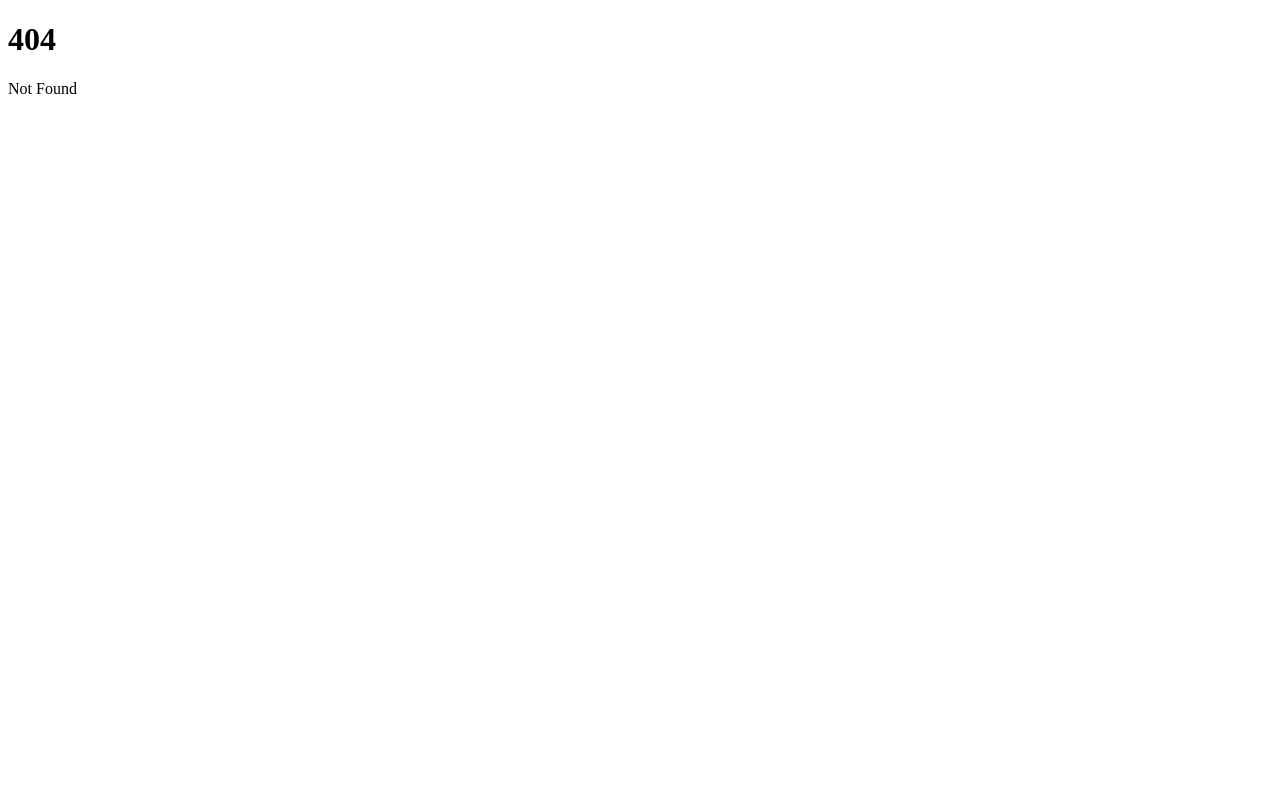
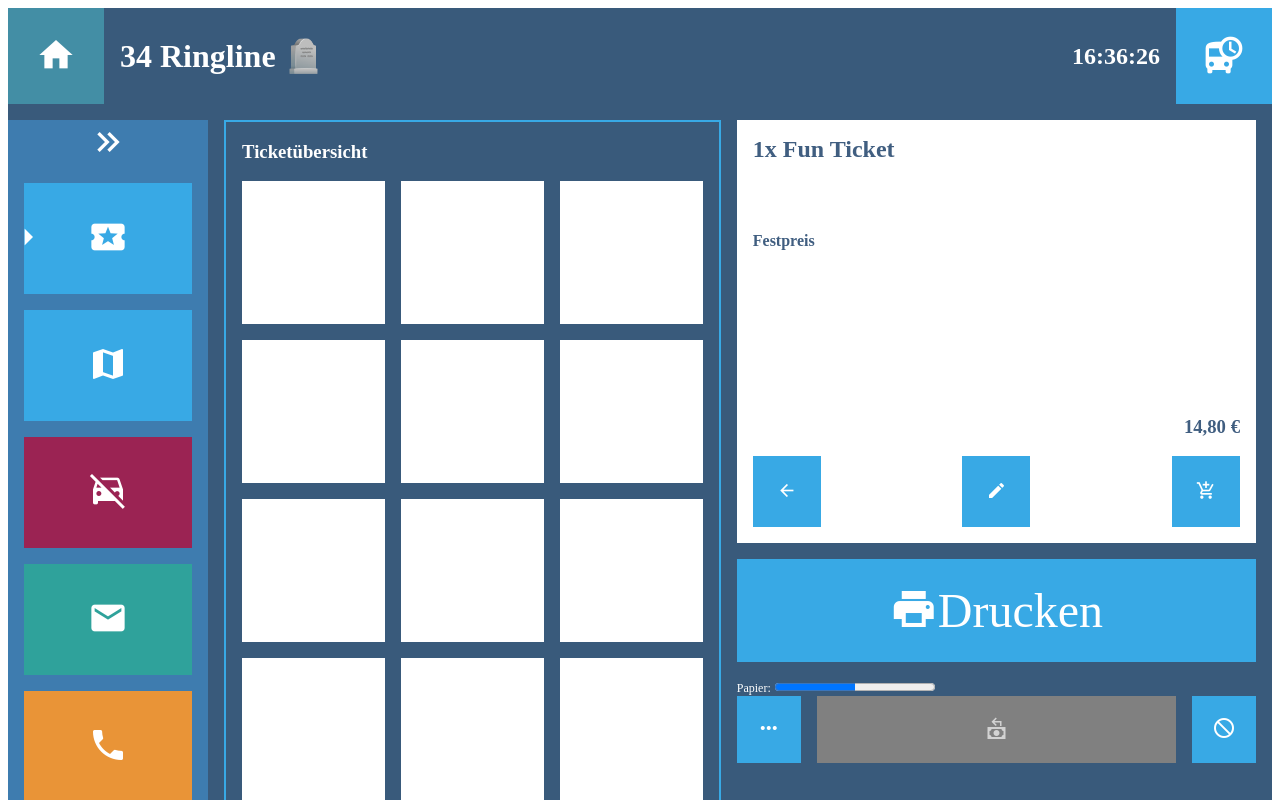
Before and after one commit to JulianSchmidtke/ScanBus, a SvelteKit app in the folder App/: page /bus in a window 1280 px wide. Before the commit this address had no page. Shown: the top 800 px of the page. Built offline with nearby package versions, Linux system fonts and the light colour scheme.

Commit message:
Add a first draft of the bus ui

```diff
--- a/App/package.json
+++ b/App/package.json
@@ -24,9 +24,5 @@
 		"typescript": "^5.0.0",
 		"vite": "^4.4.2"
 	},
-	"type": "module",
-	"dependencies": {
-		"@svelteuidev/composables": "^0.15.3",
-		"@svelteuidev/core": "^0.15.3"
-	}
+	"type": "module"
 }
--- a/App/src/app.html
+++ b/App/src/app.html
@@ -3,6 +3,11 @@
 	<head>
 		<meta charset="utf-8" />
 		<link rel="icon" href="%sveltekit.assets%/favicon.png" />
+		<link
+			rel="stylesheet"
+			href="https://cdn.jsdelivr.net/npm/@mdi/font@7.2.96/css/materialdesignicons.min.css"
+			type="text/css"
+		/>
 		<meta name="viewport" content="width=device-width" />
 		%sveltekit.head%
 	</head>
--- /dev/null
+++ b/App/src/routes/bus/+page.svelte
@@ -0,0 +1,246 @@
+<script>
+	let time = new Date();
+</script>
+
+<header>
+	<div class="home-icon"><span class="mdi mdi-home" /></div>
+	<div class="header-text">
+		<h1>34 Ringline 🪦</h1>
+		<h2>{time.toLocaleTimeString('de-DE')}</h2>
+	</div>
+
+	<div class="bustime-icon"><span class="mdi mdi-bus-clock" /></div>
+</header>
+<main>
+	<div class="col1">
+		<div class="mdi mdi-chevron-double-right" />
+		<div class="col1-element" style="position: relative;">
+			<div class="mdi mdi-menu-right" />
+			<div class="mdi mdi-ticket" />
+		</div>
+		<div class="col1-element">
+			<div class="mdi mdi-map" />
+		</div>
+		<div class="col1-element" style="background-color: #9B2353;">
+			<div class="mdi mdi-car-off" />
+		</div>
+		<div class="col1-element" style="background-color: #2FA29B;">
+			<div class="mdi mdi-email" />
+		</div>
+		<div class="col1-element" style="background-color: #E99437;">
+			<div class="mdi mdi-phone" />
+		</div>
+		<div class="col1-element" style="background-color: #277DCA;">
+			<div class="mdi mdi-sign-direction" />
+		</div>
+		<div class="col1-element" style="background-color: #E99437;">
+			<div class="mdi mdi-bus-multiple" />
+		</div>
+	</div>
+	<div class="col2">
+		<h3>Ticketübersicht</h3>
+		<div class="options-grid">
+			<div />
+			<div />
+			<div />
+			<div />
+			<div />
+			<div />
+			<div />
+			<div />
+			<div />
+			<div />
+			<div />
+			<div />
+		</div>
+	</div>
+	<div class="col3">
+		<div class="tickets">
+			<h2>1x Fun Ticket</h2>
+			<h4>Festpreis</h4>
+			<h3>14,80 €</h3>
+			<div>
+				<div class="mdi mdi-arrow-left" />
+				<div class="mdi mdi-pencil" />
+				<div class="mdi mdi-cart-plus" />
+			</div>
+		</div>
+		<div class="mdi mdi-printer">Drucken</div>
+		<div class="paper">
+			<label for="paper">Papier: </label>
+			<progress id="paper" max="100" value="50">0%</progress>
+		</div>
+		<div class="more-buttons">
+			<div class="mdi mdi-dots-horizontal" />
+			<div
+				class="mdi mdi-cash-refund"
+				style="flex-grow: 1; background-color: grey; color: lightgrey;"
+			/>
+			<div class="mdi mdi-cancel" />
+		</div>
+	</div>
+</main>
+
+<style>
+	header,
+	main {
+		background-color: #395a7b;
+		color: white;
+	}
+
+	h1,
+	h2 {
+		margin: 0;
+	}
+
+	header {
+		display: flex;
+		justify-content: space-between;
+		gap: 16px;
+	}
+
+	div.home-icon {
+		height: 6rem;
+		width: 6rem;
+		background-color: #438ea5;
+		display: flex;
+		justify-content: center;
+		align-items: center;
+	}
+
+	div.home-icon > span {
+		font-size: 2.5rem;
+	}
+
+	div.bustime-icon {
+		height: 6rem;
+		width: 6rem;
+		background-color: #38a9e5;
+		display: flex;
+		justify-content: center;
+		align-items: center;
+	}
+
+	div.bustime-icon > span {
+		font-size: 2.5rem;
+	}
+
+	.header-text {
+		flex-grow: 1;
+		display: flex;
+		justify-content: space-between;
+		align-items: center;
+	}
+
+	main {
+		min-height: calc(100vh - 4rem);
+		padding-block: 1rem;
+		display: flex;
+		justify-content: stretch;
+		gap: 1rem;
+	}
+
+	.col1 {
+		background-color: #3e7caf;
+	}
+
+	.col1 > .mdi-chevron-double-right {
+		font-size: 2.5rem;
+		text-align: center;
+	}
+
+	.col1 .col1-element {
+		margin: 16px;
+		padding-inline: 4rem;
+		padding-block: 2rem;
+		display: flex;
+		justify-content: center;
+		align-items: center;
+		font-size: 2.5rem;
+		background-color: #38a9e5;
+	}
+
+	.col1 .col1-element > .mdi-menu-right {
+		position: absolute;
+		left: -16px;
+		background-color: transparent;
+	}
+
+	.col2 {
+		flex-grow: 1.3;
+		border: 2px solid #38a9e5;
+		padding-inline: 16px;
+	}
+
+	.col2 > .options-grid {
+		display: grid;
+		grid-template-columns: repeat(3, 1fr);
+		grid-template-rows: repeat(4, 1fr);
+		grid-column-gap: 16px;
+		grid-row-gap: 16px;
+	}
+
+	.options-grid div {
+		background-color: white;
+		aspect-ratio: 1;
+	}
+
+	.col3 {
+		flex-grow: 1;
+		padding-right: 16px;
+	}
+
+	.col3 > .tickets {
+		background-color: white;
+		color: #405e80;
+		padding: 16px;
+	}
+
+	.col3 > .tickets h4 {
+		padding-block: 3rem;
+	}
+
+	.col3 > .tickets h3 {
+		text-align: end;
+		padding-top: 6rem;
+	}
+
+	.col3 > .tickets > div {
+		display: flex;
+		justify-content: space-between;
+	}
+
+	.col3 > .tickets > div div {
+		color: white;
+		background-color: #38a9e5;
+		font-size: 1.25rem;
+		padding: 1.5rem;
+	}
+
+	.col3 > .mdi-printer {
+		margin-block: 16px;
+		color: white;
+		background-color: #38a9e5;
+		font-size: 3rem;
+		padding: 1.5rem;
+		text-align: center;
+	}
+
+	.paper label {
+		font-size: 0.75rem;
+	}
+
+	.more-buttons {
+		display: flex;
+		gap: 16px;
+		justify-content: space-between;
+	}
+
+	.more-buttons .mdi {
+		text-align: center;
+		padding: 1.25rem;
+		background-color: #38a9e5;
+		color: white;
+		font-size: 1.5rem;
+	}
+</style>
```
Also changed, not shown: App/src/routes/+page.svelte (+11 -8 lines), App/src/routes/control/+page.svelte (added), 1 other file (tests, documents, lock files or other folders).
